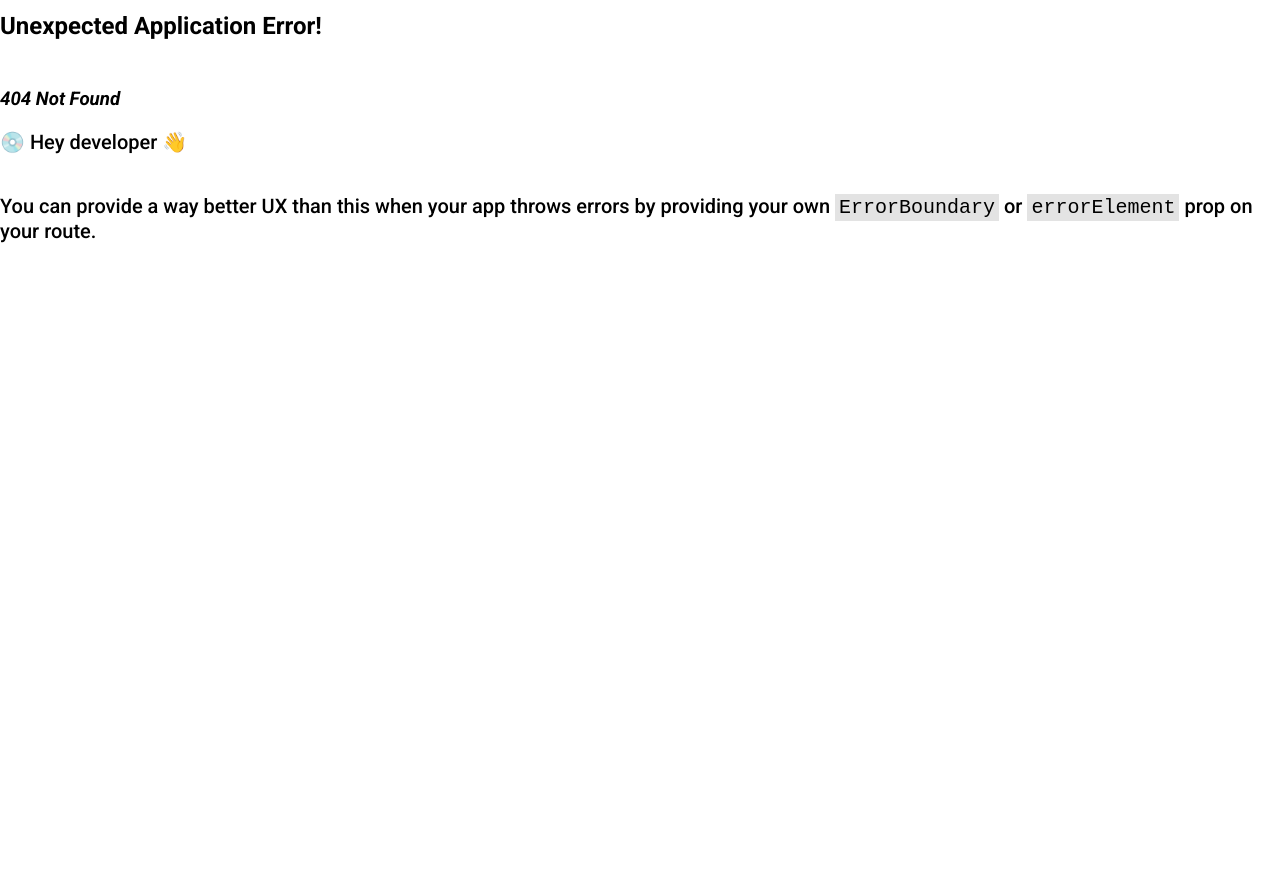
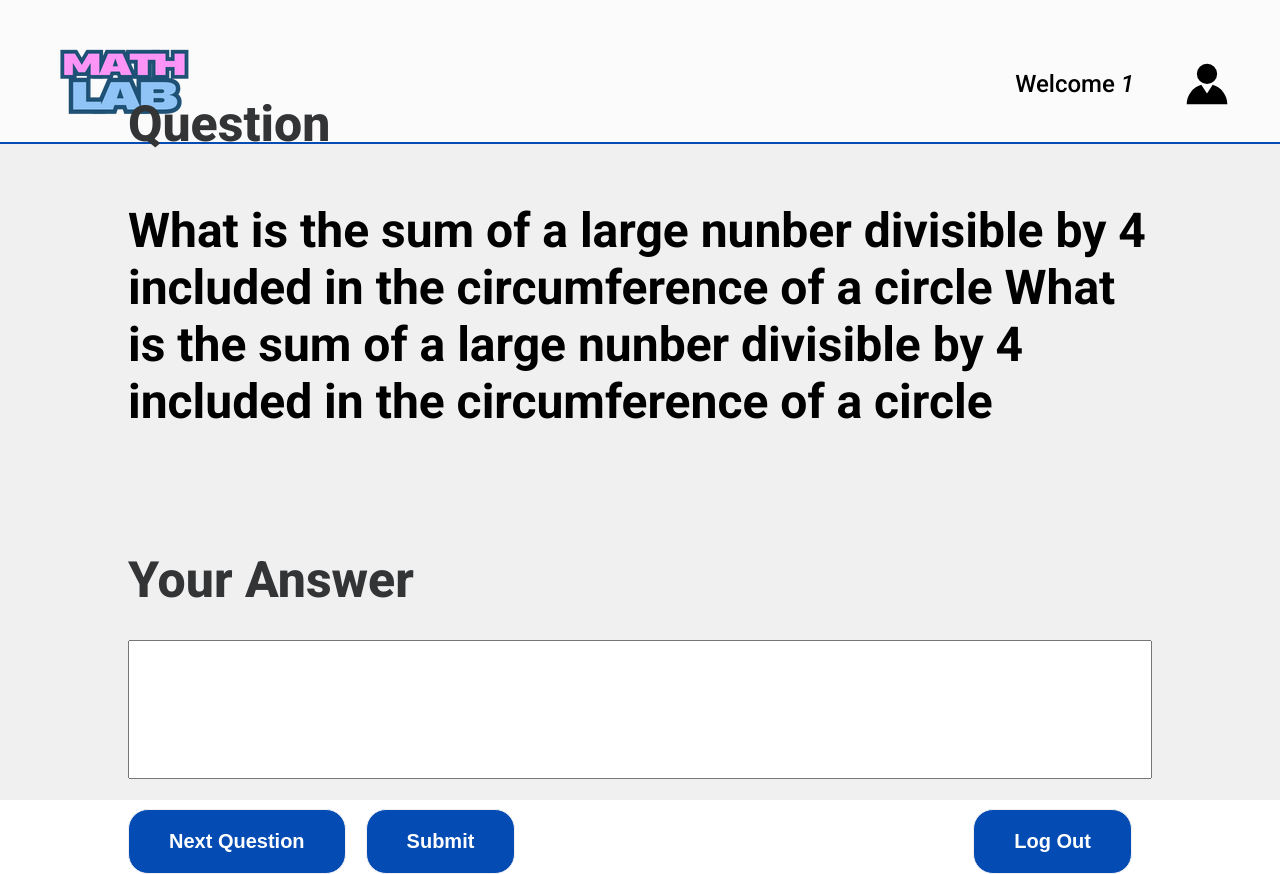
Before and after one commit to olamilekan5162/mathLab, a React (Vite) app: page /dashboard/1 in a window 1280 px wide. Before the commit this address had no page. Before the commit the page ends 800 px from the top, so only its background shows below. Built offline with nearby package versions, Linux system fonts and the light colour scheme.

Commit message:
Work on the Dashboard User Auth logic

```diff
--- a/src/App.jsx
+++ b/src/App.jsx
@@ -9,7 +9,7 @@ const App = () => {
   const router = createBrowserRouter(createRoutesFromElements(
     <>
     <Route path="/" element={<LandingPage />}/>
-    <Route path="/dashboard" element={<Dashboard />}/>
+    <Route path="/dashboard/:displayName" element={<Dashboard />}/>
     <Route path="/login" element={<Login />}/>
     <Route path="/register" element={<Register />}/>
     </>
--- a/src/routes/dashboard/Dashboard.css
+++ b/src/routes/dashboard/Dashboard.css
@@ -36,8 +36,9 @@
     font-style: italic;
 }
 
-h2 {
+h4 {
     width: 100%;
+    font-size: 3rem;
     margin-top: .5em;
     margin-bottom: 2em;
 }
--- a/src/routes/dashboard/Dashboard.jsx
+++ b/src/routes/dashboard/Dashboard.jsx
@@ -5,11 +5,15 @@ import Avatar from '../../assets/avatar.svg'
 import './Dashboard.css'
 import { auth } from "../../../firebaseConfig.js"
 import { signOut } from "firebase/auth"
-import { useNavigate } from 'react-router-dom'
+import { useNavigate, useParams } from 'react-router-dom'
 
 const Dashboard = () => {
+  const {displayName} = useParams()
   const [question, setQuestion] = useState("What is the sum of a large nunber divisible by 4 included in the circumference of a circle What is the sum of a large nunber divisible by 4 included in the circumference of a circle")
-  const [answer, setAnswer] = useState(24)
+  const [answer, setAnswer] = useState("")
+  const [test, setTest] = useState("")
+
+  const navigate = useNavigate()
 
   const handleSignout = () =>{
     signOut(auth)
@@ -26,6 +30,7 @@ const Dashboard = () => {
   }
 
   const handleSubmit = () => {
+    setTest(answer)
 
   }
     return(
@@ -37,7 +42,7 @@ const Dashboard = () => {
             </div>
             <div>
               <div class="hero">
-                <p>Welcome <span>NAME</span></p>
+                <p>Welcome <span>{displayName}</span></p>
                 <img src={Avatar} alt="avatar" />
               </div>
             </div>
@@ -48,11 +53,11 @@ const Dashboard = () => {
           <div class="mainn">
             <div>
               <h1>Question</h1>
-              <h2>{question}</h2>
+              <h4>{question}</h4>
             </div>
             <div>
               <h1>Your Answer</h1>
-              <textarea name="text" value={answer} onChange={e => setAnswer(e.target.value)}/>
+              <textarea name="text" onChange={e => setAnswer(e.target.value)}></textarea>
             </div>
             <div class="butons">
               <div>
--- a/src/routes/login/Login.jsx
+++ b/src/routes/login/Login.jsx
@@ -22,7 +22,7 @@ const Login = () => {
     })
     .catch((error) => {
       const errorCode = error.code;
-      setError("Login attempt failed", errorCode)
+      setError(`Login attempt failed, ${errorCode}`)
     });
 
   }
@@ -48,7 +48,8 @@ const Login = () => {
                     </div>
                 </div>
             </form>
-                        {error && <p>error</p>}
+            {error && <p>{error}</p>}
+            {success && <p>{success}</p>}
         </div>
     </div>
         )
--- a/src/routes/register/Register.jsx
+++ b/src/routes/register/Register.jsx
@@ -33,15 +33,17 @@ const Register = () => {
       })
       .then(() => {
         setSuccess("Profile created successfully, proceed to Login")
-        return navigate("/login")
+        setTimeout(() => {
+          return navigate("/login")
+        }, 2000)
       })
       .catch((error) => {
-        setError("Account creation failed, try again", errorCode)
+        setError(`Account creation failed, try again ${error}`)
       })
     })
     .catch((error) => {
       const errorCode = error.code;
-      setError("Account creation failed, try again", errorCode)
+      setError(`Account creation failed, try again", ${errorCode}`)
     });
 
   }
```
